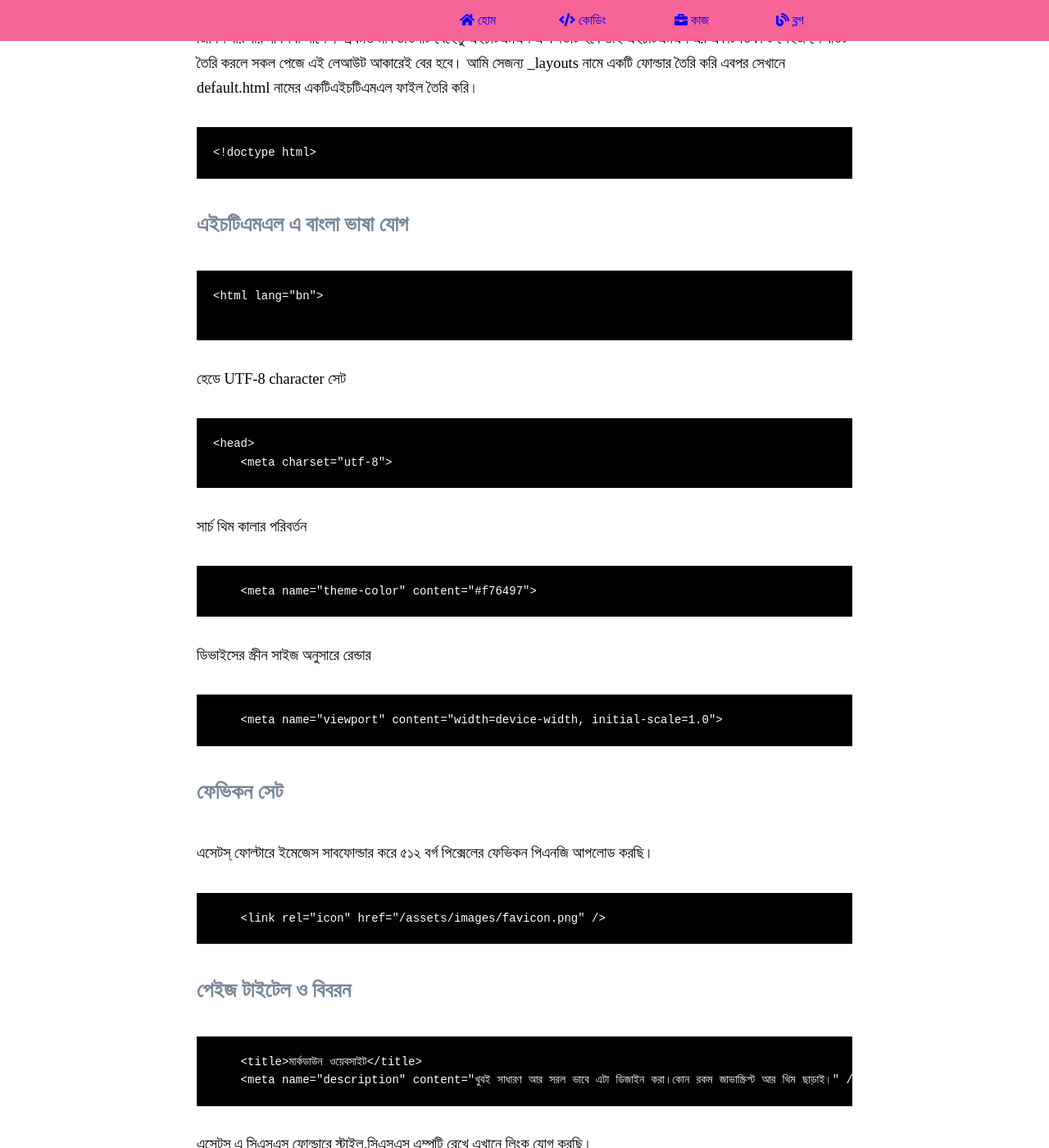
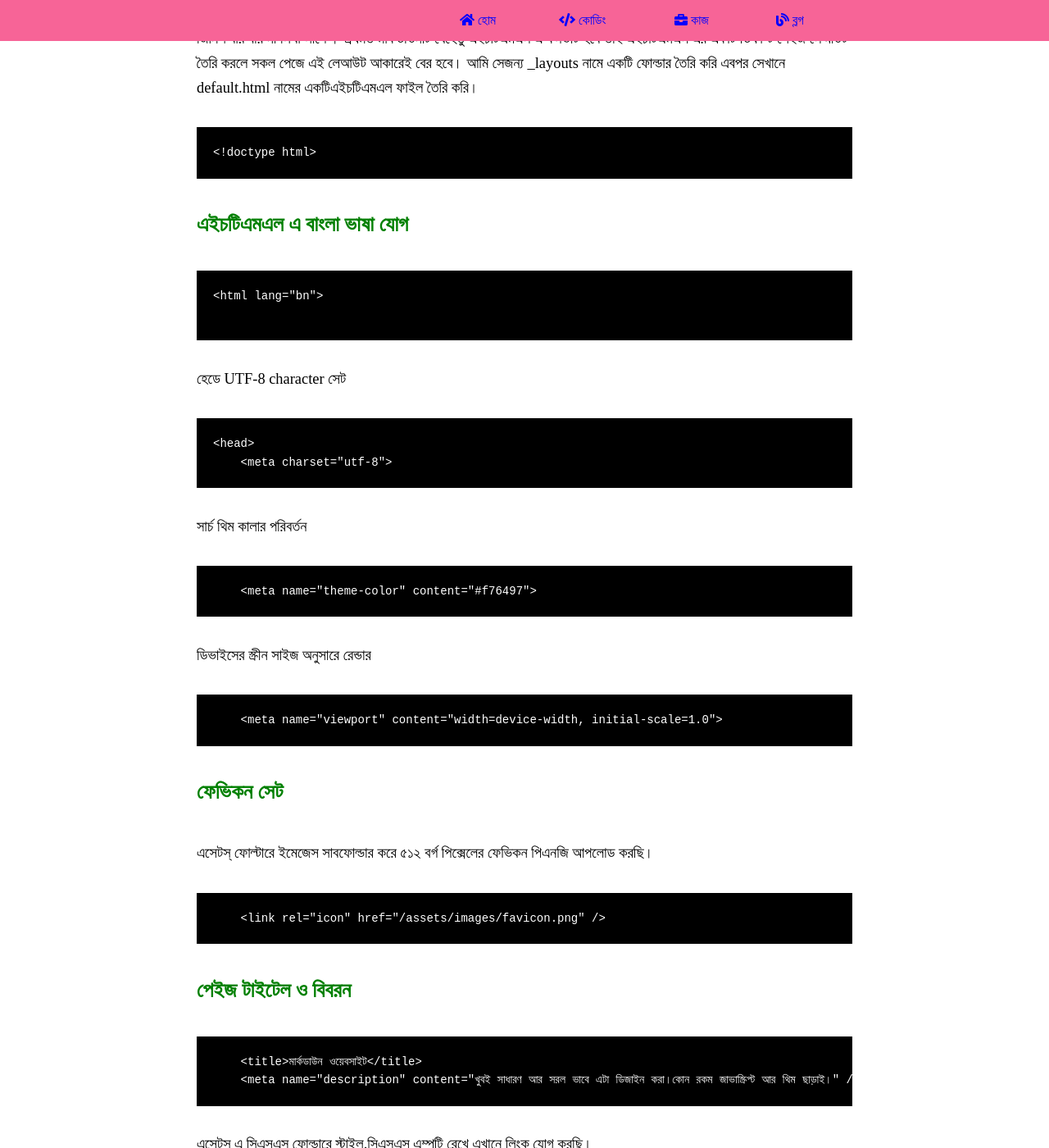
Before and after one commit to sohelkhanz/sohelkhanz.github.io, a Jekyll site: the page built from contents/markdown.md, in a window 1280 px wide and 1400 px high, scrolled down 632 px. Shown: the whole window at 82% size. Built offline with Jekyll 4.4.1, drawn with Linux system fonts in a browser that asks for light colours; comment, search, counter and statistics services are not loaded.

Commit message:
Update style.css

```diff
--- a/assets/css/style.css
+++ b/assets/css/style.css
@@ -108,7 +108,7 @@ h2 {
 
 
 
-           color: #778899;
+           color: green;
 
 }
 
```
